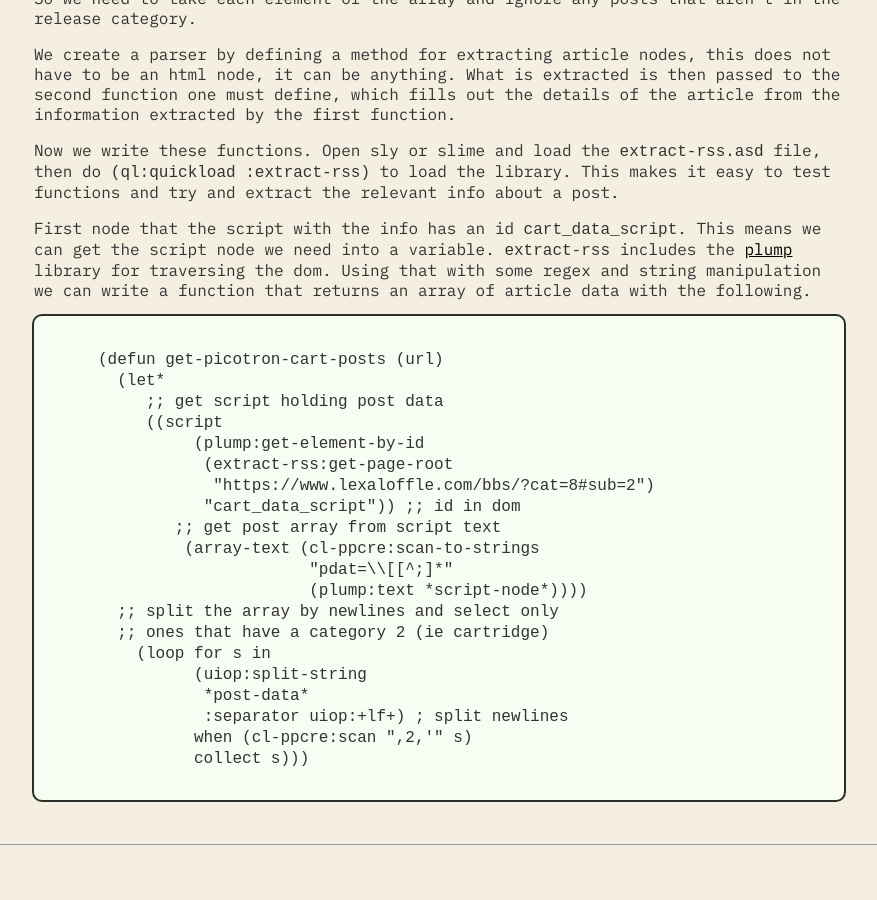
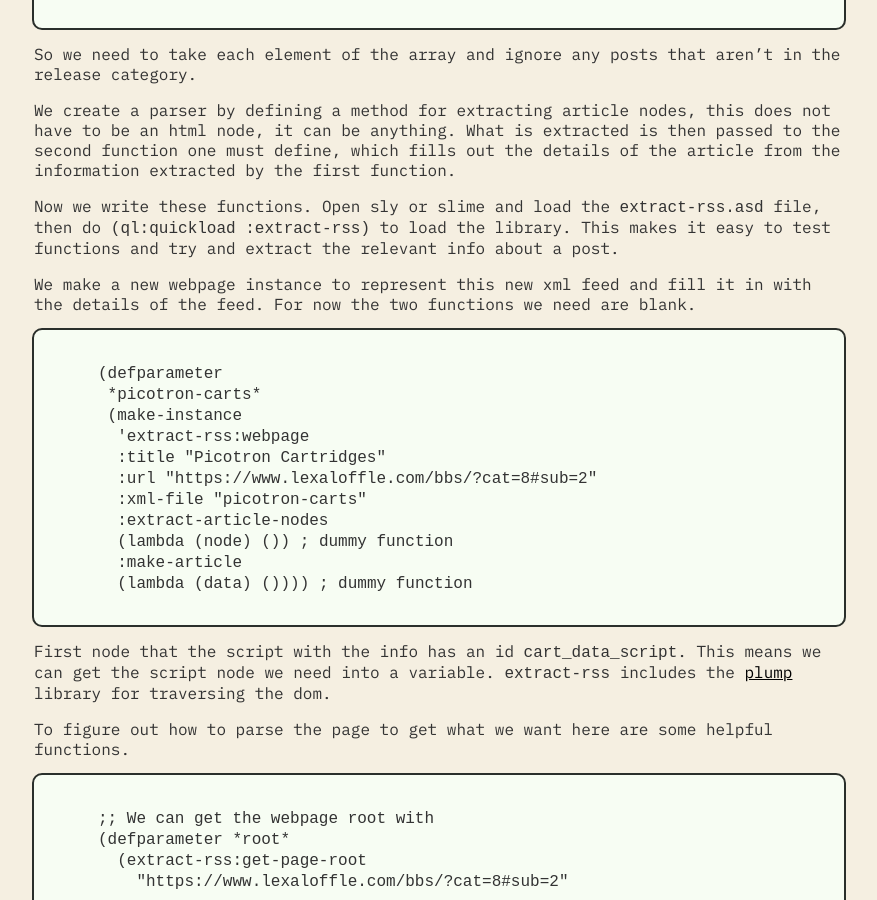
Before and after one commit to NoamZeise/pages, a Jekyll site: the page built from _posts/2024-03-28-extract-rss.md, in a window 1280 px wide and 900 px high, scrolled down 1888 px. Shown: the whole window, without its empty margins (201-1078 px from the left). Built offline with Jekyll 4.4.1, drawn with Linux system fonts in a browser that asks for light colours; before the commit the page ends 2742 px from its top, so only the background shows below that; some of the changed text lies outside the part shown.

Commit message:
extract-rss post added

````diff
--- a/drafts/rss-extract.md
+++ b/_posts/2024-03-28-extract-rss.md
@@ -98,31 +97,121 @@
 then do `(ql:quickload :extract-rss)` to load the library.
 This makes it easy to test functions and try and extract the relevant info about a post.
 
+We make a new webpage instance to represent this new xml feed and fill it in with the
+details of the feed. For now the two functions we need are blank.
+
+```lisp
+(defparameter
+ *picotron-carts*
+ (make-instance
+  'extract-rss:webpage
+  :title "Picotron Cartridges"
+  :url "https://www.lexaloffle.com/bbs/?cat=8#sub=2"
+  :xml-file "picotron-carts"
+  :extract-article-nodes
+  (lambda (node) ()) ; dummy function
+  :make-article
+  (lambda (data) ()))) ; dummy function
+```
+
 First node that the script with the info has an id `cart_data_script`.
 This means we can get the script node we need into a variable.
 `extract-rss` includes the [plump](https://github.com/Shinmera/plump)
-library for traversing the dom. Using that with some regex and string manipulation
-we can write a function that returns an array of article data with the following.
+library for traversing the dom.
+
+To figure out how to parse the page to get what we want here are some
+helpful functions.
 
 ```lisp
-(defun get-picotron-cart-posts (url)
-  (let*
-     ;; get script holding post data
-     ((script
-	  (plump:get-element-by-id
-	   (extract-rss:get-page-root
-	    "https://www.lexaloffle.com/bbs/?cat=8#sub=2")
-	   "cart_data_script")) ;; id in dom
-	;; get post array from script text
-	 (array-text (cl-ppcre:scan-to-strings
-		      "pdat=\\[[^;]*"
-		      (plump:text *script-node*))))
-  ;; split the array by newlines and select only
-  ;; ones that have a category 2 (ie cartridge)
+;; We can get the webpage root with
+(defparameter *root*
+  (extract-rss:get-page-root
+    "https://www.lexaloffle.com/bbs/?cat=8#sub=2"
+
+;; the text for the script containing cart data
+(defparameter *script-data*
+  (plump:text
+    (plump:get-element-by-id root-node "cart_data_script")))
+```
+
+Using that with some regex and string manipulation
+we can write a function that returns an array of article data.
+we replace the first dummy function with this.
+
+```lisp
+:extract-article-nodes
+(lambda (root-node)
+  (let* ((script-node
+	  (plump:get-element-by-id root-node "cart_data_script"))
+	 (raw-text
+	  (if script-node (plump:text script-node) ""))
+	 (start-array (cl-ppcre:scan "pdat=\\[" raw-text))
+	 (end-array (nth-value 1 (cl-ppcre:scan "\\];" raw-text)))
+	 (array-text (subseq raw-text start-array end-array)))
     (loop for s in
 	  (uiop:split-string
-	   *post-data*
-	   :separator uiop:+lf+) ; split newlines
+	   array-text
+	   :separator uiop:+lf+)
 	  when (cl-ppcre:scan ",2,'" s)
 	  collect s)))
 ```
+
+We can then use this function to help figure out how to write the next one
+
+```lisp
+;; get a list of the extracted article data
+;; from the function we just defined
+(extract-rss:get-article-nodes *picotron-carts*)
+```
+
+To parse I first wrote a function to take the input of an array and parse out the
+individual elements and return it. I won't print it here as it is long and simple.
+After that we can write the function we need to create an article given the text we
+extracted for each article.
+
+```lisp
+:make-article
+(lambda (text)
+  (let ((article
+	 (make-instance 'extract-rss:article))
+	(data
+	 ;; parse string into array
+	 ;; of strings for each element
+	 ;; in javascript array string
+	 (get-picotron-article-data text)))
+    (loop
+     for e in data and i from 0 do
+     ;; clean up string
+     (let ((dat (string-trim " '\"`" e)))
+       ;; get attribs we store in article class
+       (cond
+	((= i 1)
+	 (setf
+	  (extract-rss::link article)
+	  (format
+	   nil
+	   "https://www.lexaloffe.com/bbs/?tid=~a"
+	   dat)))
+	((= i 2)
+	 (setf (extract-rss::title article) dat))
+	((= i 3)
+	 (setf
+	  (extract-rss::image article)
+	  (format
+	   nil
+	   "https://www.lexaloffe.com~a"
+	   dat)))
+	((= i 8)
+	 (setf (extract-rss::author article) dat))
+	((= i 9)
+	 (setf (extract-rss::date article) dat))
+	((= i 18)
+	 (setf (extract-rss::category article) dat)))))
+    article))
+```
+
+And with that we can generate an rss feed xml file in the current directory with
+
+```lisp
+(extract-rss:extract-rss *picotron-carts*)
+```
````
Also changed, not shown: other parts of _posts/2024-03-28-extract-rss.md (+0 -1 lines).
